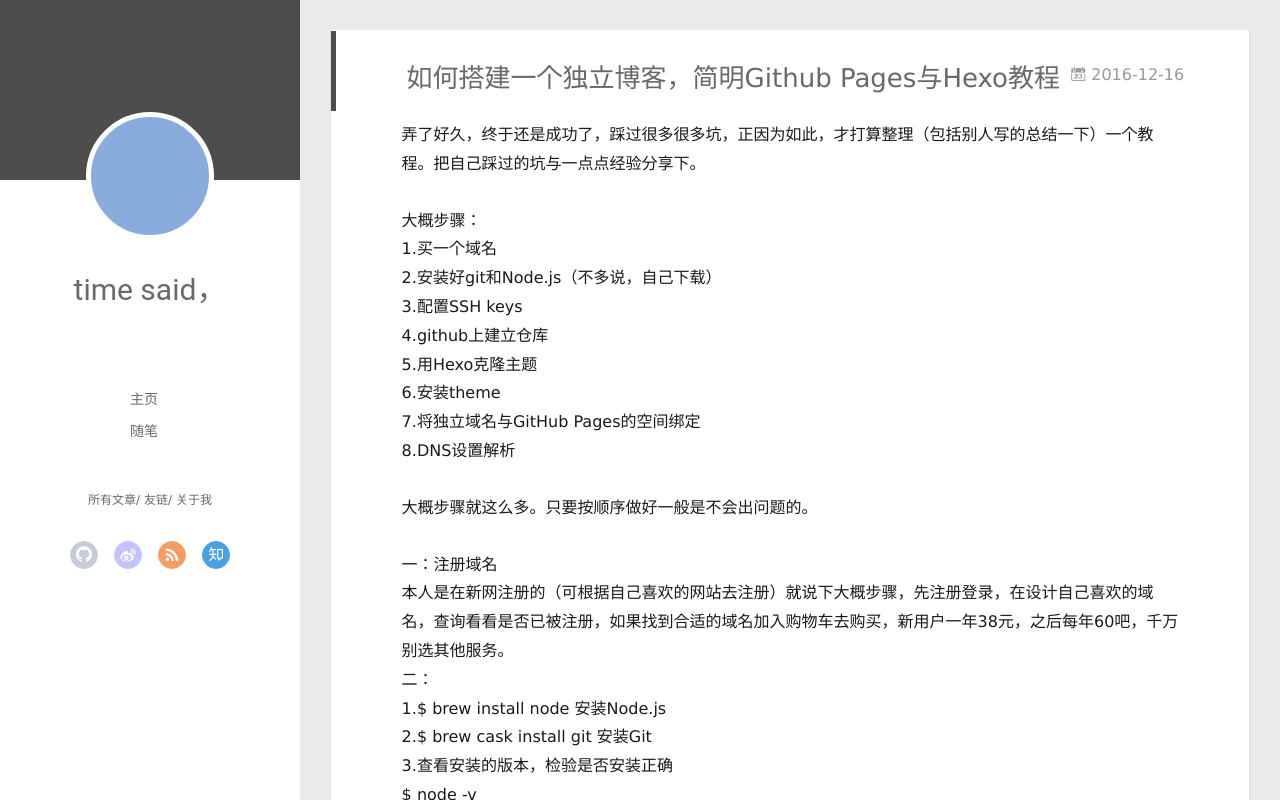
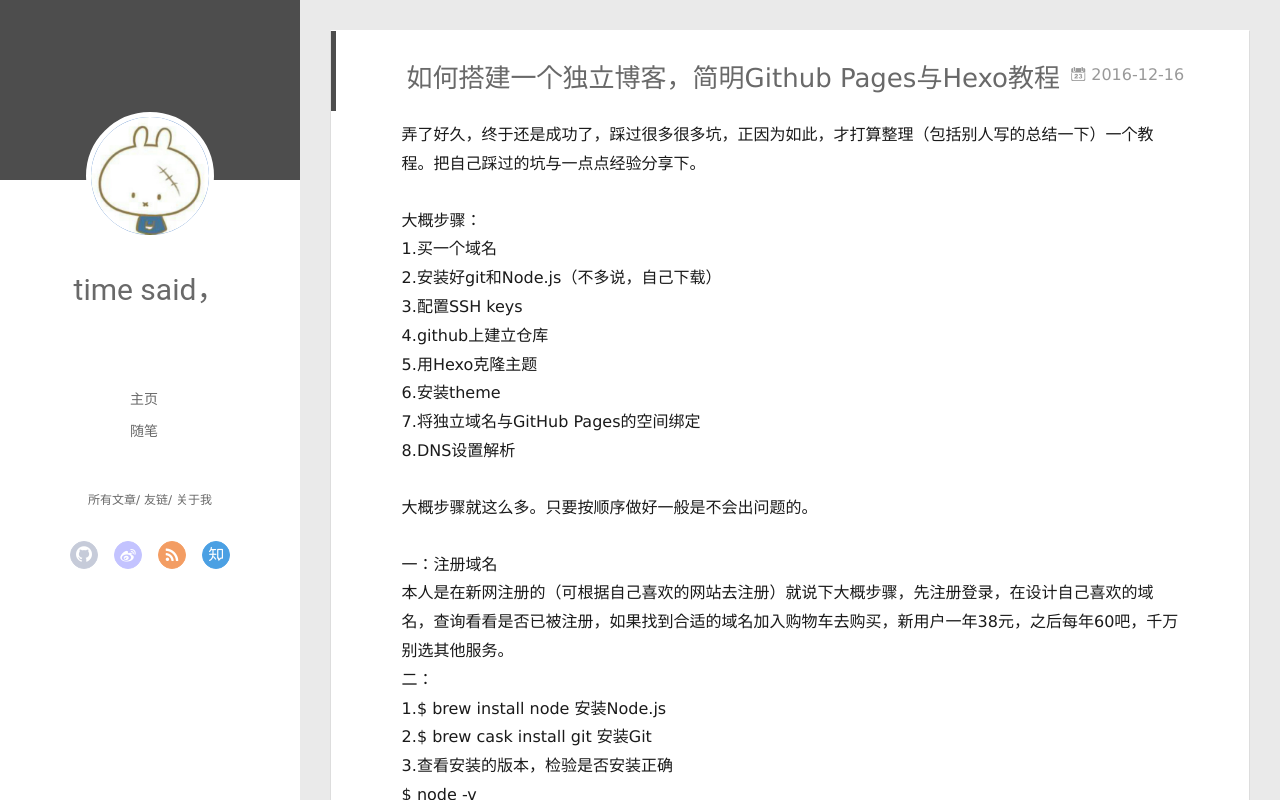
Before and after one commit to WangFeng0/WangFeng0.github.io, a plain HTML site: page 2016/12/16/如何搭建一个独立博客，简明Github Pages与Hexo教程/index.html in a window 1280 px wide. Drawn offline with Linux system fonts and the light colour scheme; no server answers.

Commit message:
Site updated: 2018-02-24 14:47:33

```diff
--- a/2016/12/16/如何搭建一个独立博客，简明Github Pages与Hexo教程/index.html
+++ b/2016/12/16/如何搭建一个独立博客，简明Github Pages与Hexo教程/index.html
@@ -46,7 +46,7 @@
 <div class="intrude-less">
 	<header id="header" class="inner">
 		<a href="/" class="profilepic">
-			<img src="" class="js-avatar">
+			<img src="/img/avatar.jpeg" class="js-avatar">
 		</a>
 		<hgroup>
 		  <h1 class="header-author"><a href="/">time said，</a></h1>
@@ -104,7 +104,7 @@
 	<div class="intrude-less">
 		<header id="header" class="inner">
 			<div class="profilepic">
-				<img src="" class="js-avatar">
+				<img src="/img/avatar.jpeg" class="js-avatar">
 			</div>
 			<hgroup>
 			  <h1 class="header-author js-header-author">time said，</h1>
```
Also changed, not shown: 2017/04/01/一个普通程序员的奋斗/index.html (+2 -2 lines), 2017/04/05/在Mac下搭建Apache服务器/index.html (+2 -2 lines), archives/2016/12/index.html (+2 -2 lines), archives/2016/index.html (+2 -2 lines), archives/2017/04/index.html (+2 -2 lines), archives/2017/index.html (+2 -2 lines), archives/index.html (+2 -2 lines), img/走在时光里放下一颗颗石子.html (+2 -2 lines), index.html (+2 -2 lines), img/avatar.jpeg (added).
